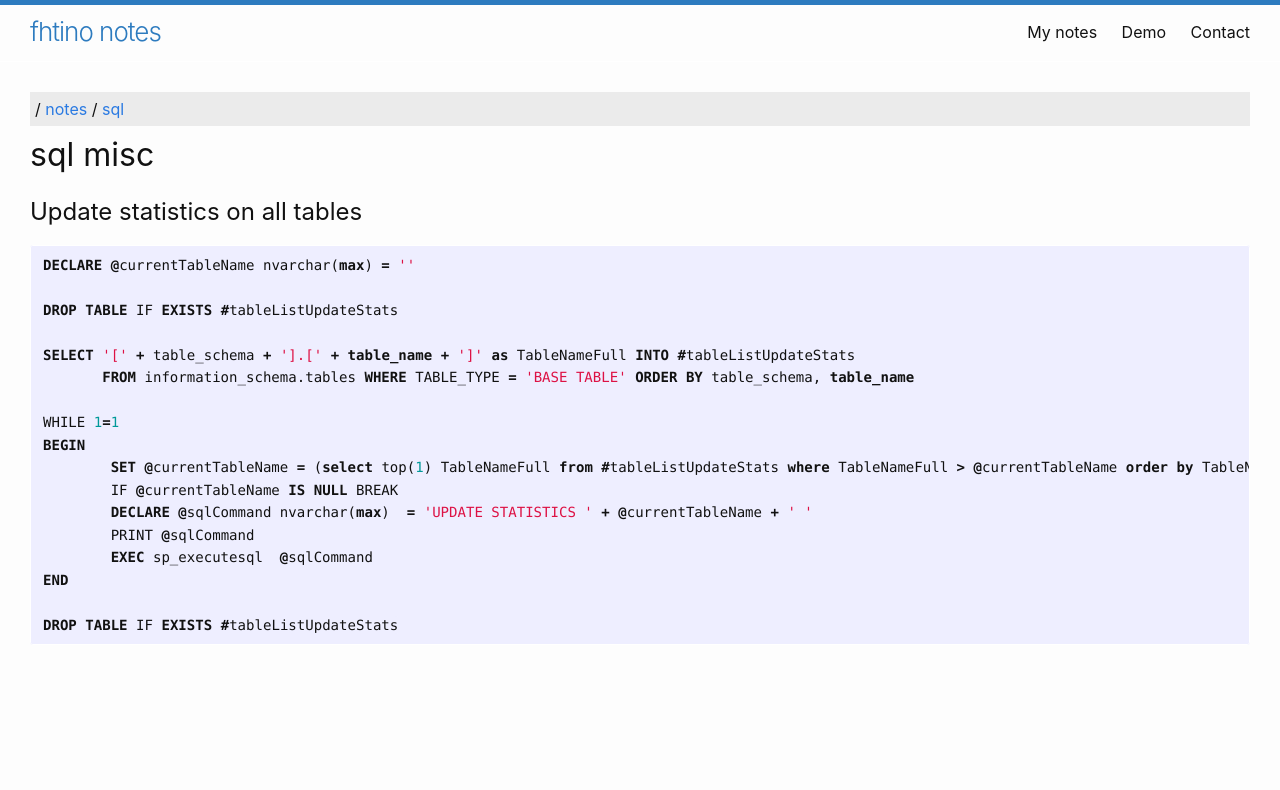
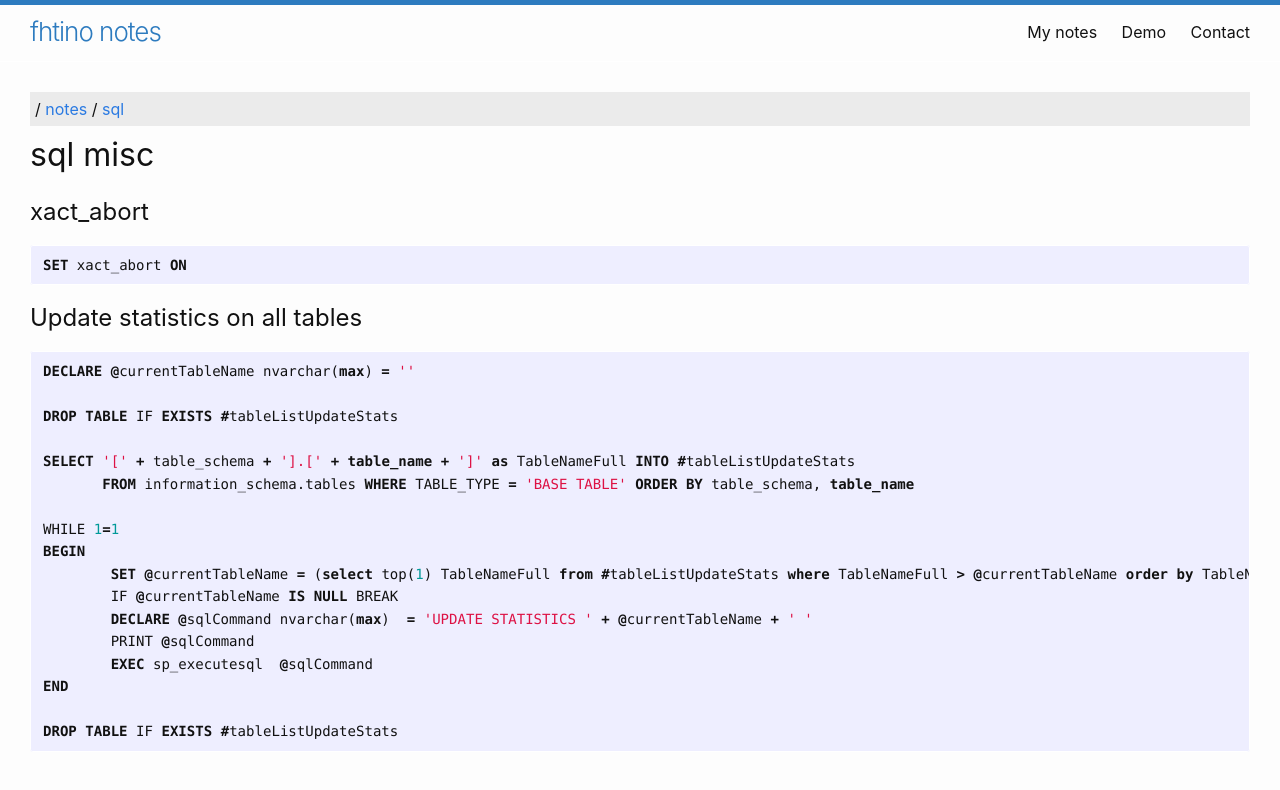
Before and after one commit to fhtino/fhtino.github.io, a Jekyll site: the page built from notes/sql/misc.md, in a window 1280 px wide. Shown: the top 790 px of the page. Built offline with Jekyll 4.4.1, drawn with Linux system fonts in a browser that asks for light colours; our own code applies the rules of GitHub Pages for plain Markdown files.

Commit message:
xact_abort

````diff
--- a/notes/sql/misc.md
+++ b/notes/sql/misc.md
@@ -2,6 +2,12 @@
 layout: notes
 ---
 # sql misc
+
+## xact_abort
+
+```sql
+SET xact_abort ON
+```
 
 ## Update statistics on all tables
 
````
